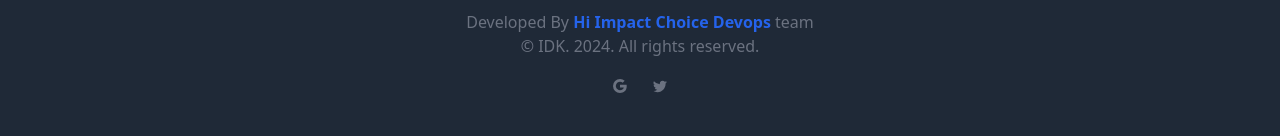
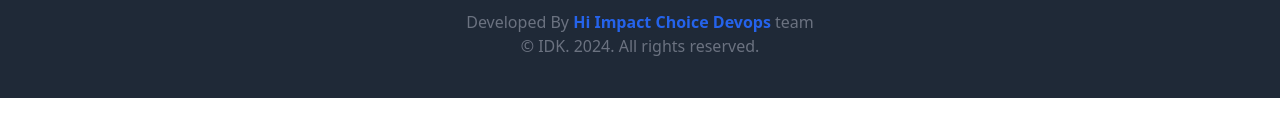
Before and after one commit to Impact-Tech-Devops/idk-project, a Next.js app: page / in a window 1280 px wide. Shown: the part 4348-4484 px from the top of the page. After the commit the page ends 4446 px from the top, so only its background shows below. Built offline with nearby package versions, Linux system fonts and the light colour scheme.

Commit message:
all is set

```diff
--- a/app/components/Footer.jsx
+++ b/app/components/Footer.jsx
@@ -18,30 +18,11 @@ const Footer = () => {
 
 
           <div className="mt-3">
-            <p className="text-gray-500">Developed By <a className="font-semibold text-blue-600 hover:text-blue-700" href="#">Hi Impact Choice Devops</a> team</p>
+            <p className="text-gray-500">Developed By <span className="font-semibold text-blue-600 hover:text-blue-700">Hi Impact Choice Devops</span> team</p>
             <p className="text-gray-500">© IDK. 2024. All rights reserved.</p>
           </div>
-
-
-          <div className="mt-3 space-x-2">
-            <a className="size-8 inline-flex justify-center items-center gap-x-2 text-sm font-semibold rounded-full border border-transparent text-gray-500 hover:bg-gray-50 disabled:opacity-50 disabled:pointer-events-none" href="#">
-              <svg className="flex-shrink-0 size-3.5" xmlns="http://www.w3.org/2000/svg" width="16" height="16" fill="currentColor" viewBox="0 0 16 16">
-                <path d="M15.545 6.558a9.42 9.42 0 0 1 .139 1.626c0 2.434-.87 4.492-2.384 5.885h.002C11.978 15.292 10.158 16 8 16A8 8 0 1 1 8 0a7.689 7.689 0 0 1 5.352 2.082l-2.284 2.284A4.347 4.347 0 0 0 8 3.166c-2.087 0-3.86 1.408-4.492 3.304a4.792 4.792 0 0 0 0 3.063h.003c.635 1.893 2.405 3.301 4.492 3.301 1.078 0 2.004-.276 2.722-.764h-.003a3.702 3.702 0 0 0 1.599-2.431H8v-3.08h7.545z" />
-              </svg>
-            </a>
-            <a className="size-8 inline-flex justify-center items-center gap-x-2 text-sm font-semibold rounded-full border border-transparent text-gray-500 hover:bg-gray-50 disabled:opacity-50 disabled:pointer-events-none" href="#">
-              <svg className="flex-shrink-0 size-3.5" xmlns="http://www.w3.org/2000/svg" width="16" height="16" fill="currentColor" viewBox="0 0 16 16">
-                <path d="M5.026 15c6.038 0 9.341-5.003 9.341-9.334 0-.14 0-.282-.006-.422A6.685 6.685 0 0 0 16 3.542a6.658 6.658 0 0 1-1.889.518 3.301 3.301 0 0 0 1.447-1.817 6.533 6.533 0 0 1-2.087.793A3.286 3.286 0 0 0 7.875 6.03a9.325 9.325 0 0 1-6.767-3.429 3.289 3.289 0 0 0 1.018 4.382A3.323 3.323 0 0 1 .64 6.575v.045a3.288 3.288 0 0 0 2.632 3.218 3.203 3.203 0 0 1-.865.115 3.23 3.23 0 0 1-.614-.057 3.283 3.283 0 0 0 3.067 2.277A6.588 6.588 0 0 1 .78 13.58a6.32 6.32 0 0 1-.78-.045A9.344 9.344 0 0 0 5.026 15z" />
-              </svg>
-            </a>
-
-
-          </div>
-
         </div>
-
       </footer>
-
     </div>
   );
 };
--- a/app/layout.tsx
+++ b/app/layout.tsx
@@ -8,7 +8,7 @@ import PrelineScript from "./components/PrelineScript";
 
 export const metadata = {
   title: "IDK | INTEGRAL DEVELOPMENT KONSULT",
-  description: "Generated by create next app",
+  description: "…Committed to Career & Professional Development",
   icons: {
     icon: "/images/favicon.ico",
   },
```
Also changed, not shown: 1 other file (tests, documents, lock files or other folders).
